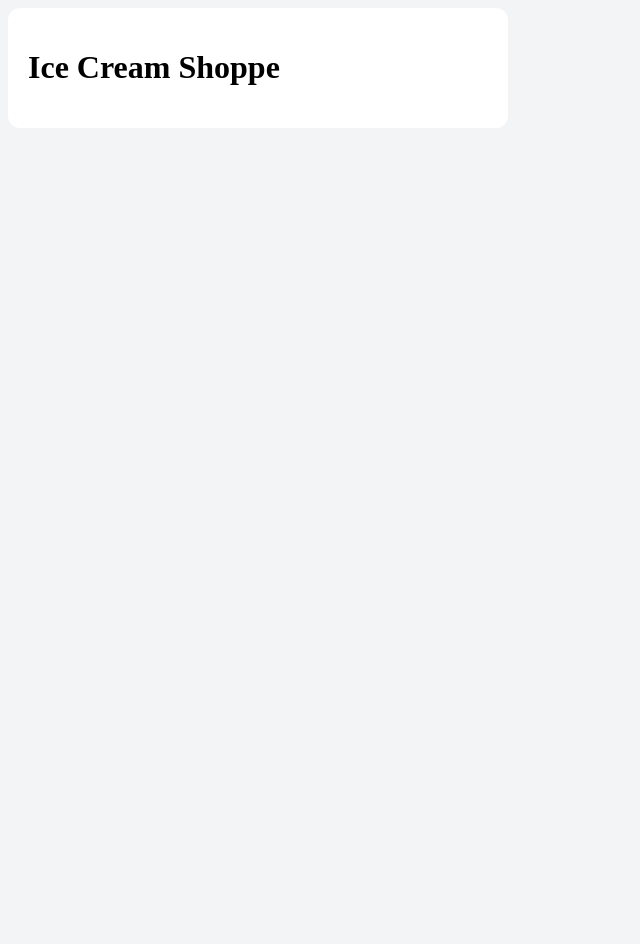
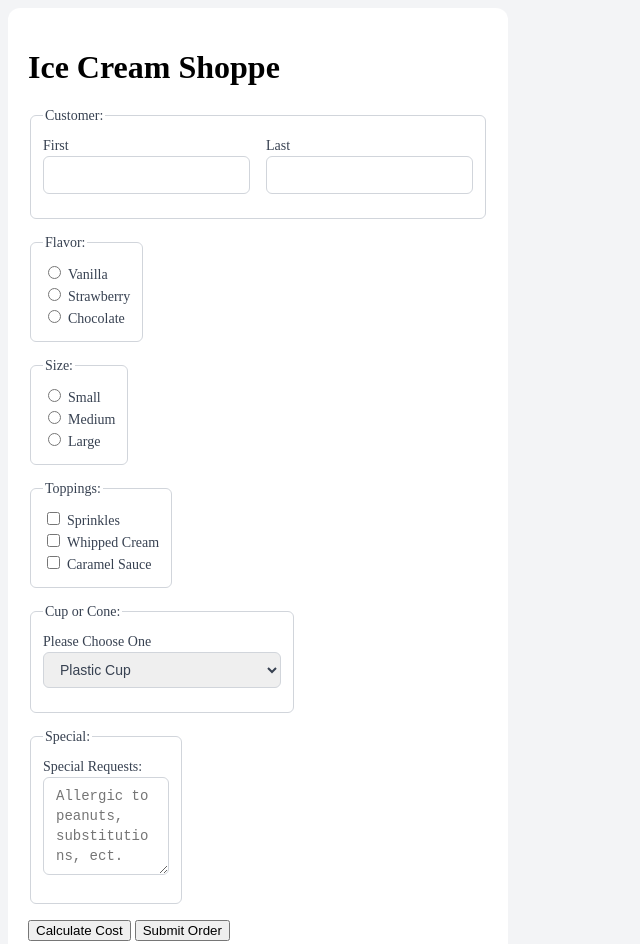
Before and after one commit to XndrYG/inputTypes, a plain HTML site: page index.html in a window 1280 px wide. Shown: the whole page, without its empty margins (0-640 px from the left). Before the commit the page ends 800 px from the top, so only its background shows below. Drawn offline with Linux system fonts and the light colour scheme.

Commit message:
final commit

```diff
--- a/index.html
+++ b/index.html
@@ -9,6 +9,83 @@
 <div class="container">
     <div class="content">
         <h1>Ice Cream Shoppe</h1>
+        <form>
+            <fieldset>
+                <legend>Customer:</legend>
+            <div class="row">
+                <div>
+                    <label for="firstname">First</label>
+                    <input id="firstname" name="first_name" type="text">
+                </div>
+                <div>
+                    <label for="lastname">Last</label>
+                    <input id="lastname" name="last_name" type="text">
+                </div>
+            </div>
+            </fieldset>
+            <fieldset>
+                <legend>Flavor:</legend>
+                <div>
+                    <input type="radio" id="vanilla" name="icecream">
+                    <label for="vanilla">Vanilla</label>
+                </div>
+                <div>
+                    <input type="radio" id="strawberry" name="icecream">
+                    <label for="strawberry">Strawberry</label>
+                </div>
+                <div>
+                    <input type="radio" id="chocolate" name="icecream">
+                    <label for="chocolate">Chocolate</label>
+                </div>
+            </fieldset>
+            <fieldset>
+                <legend>Size:</legend>
+                <div>
+                    <input type="radio" id="small" name="size">
+                    <label for="small">Small</label>
+                </div>
+                <div>
+                    <input type="radio" id="medium" name="size">
+                    <label for="medium">Medium</label>
+                </div>
+                <div>
+                    <input type="radio" id="large" name="size">
+                    <label for="large">Large</label>
+                </div>
+            </fieldset>
+            <fieldset>
+                <legend>Toppings:</legend>
+                <div>
+                    <input type="checkbox" id="sprinkles" name="sprinkles" value="sprinkles">
+                    <label for="sprinkles">Sprinkles</label>
+                </div>
+                <div>
+                    <input type="checkbox" id="whippedCream" name="whippedCream" value="whippedCream">
+                    <label for="whippedCream">Whipped Cream</label>
+                </div>
+                <div>
+                    <input type="checkbox" id="caramel" name="caramel" value="caramel">
+                    <label for="caramel">Caramel Sauce</label>
+                </div>
+            </fieldset>
+            <fieldset>
+                <legend>Cup or Cone:</legend>
+                <label for="container">Please Choose One</label>
+                <select name="container" id="container">
+                    <option value="cup">Plastic Cup</option>
+                    <option value="sugar">Sugar Cone</option>
+                    <option value="waffle">Waffle Cone</option>
+                    <option value="dippedWaffle">Chocolate Dipped Waffle Cone</option>
+                </select>
+            </fieldset>
+            <fieldset>
+                <legend>Special:</legend>
+                <label for="SpecialRequests">Special Requests:</label>
+                <textarea id="SpecialRequests" name="SpecialRequests" rows="4" cols="10" placeholder="Allergic to peanuts, substitutions, ect."></textarea>
+            </fieldset>
+            <button type="button" onclick="alert('Free today for our Grand Opening!')">Calculate Cost</button>
+            <button type="submit">Submit Order</button>
+        </form>
     </div>
 </div>
 </body>
```
